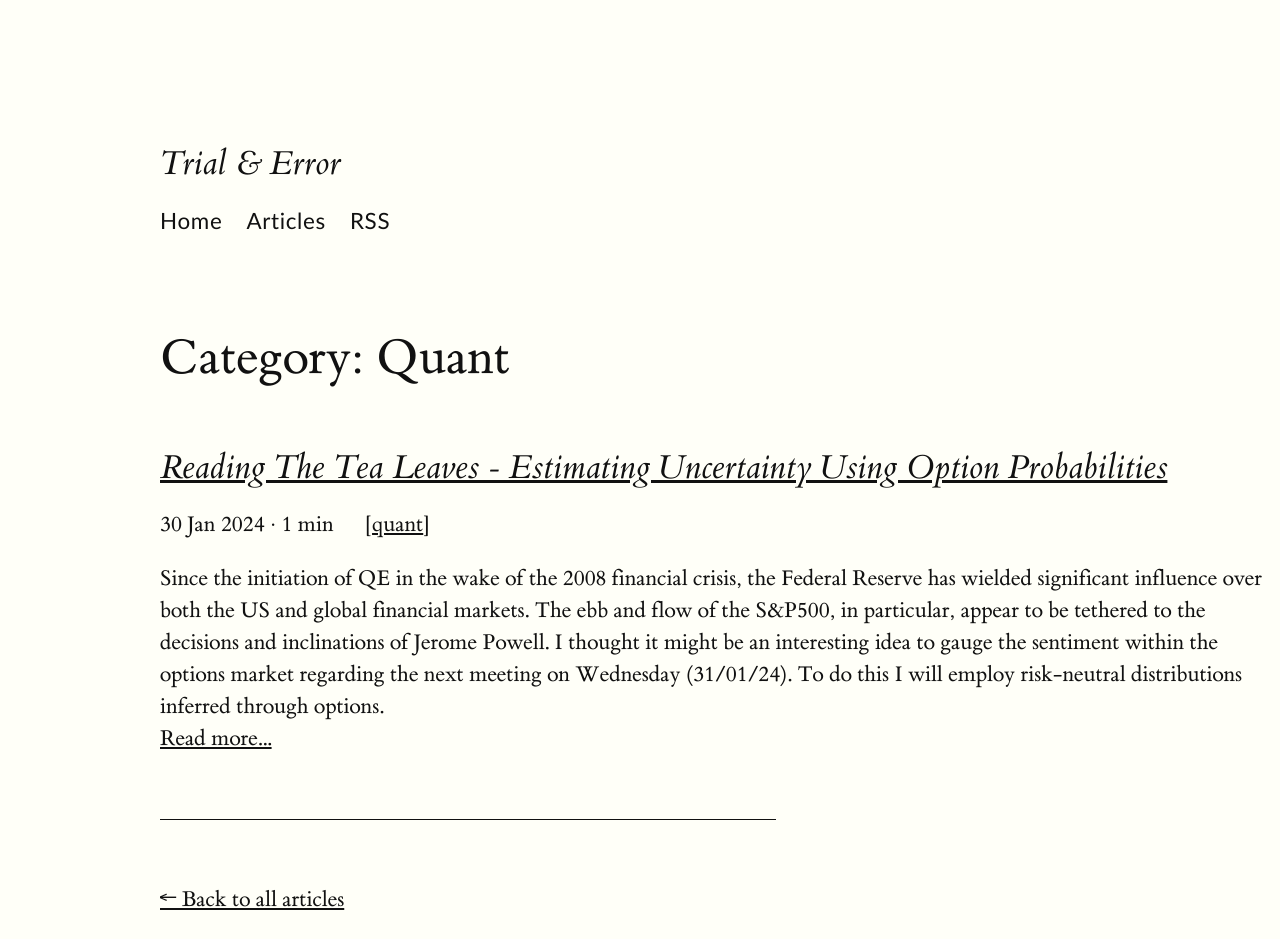
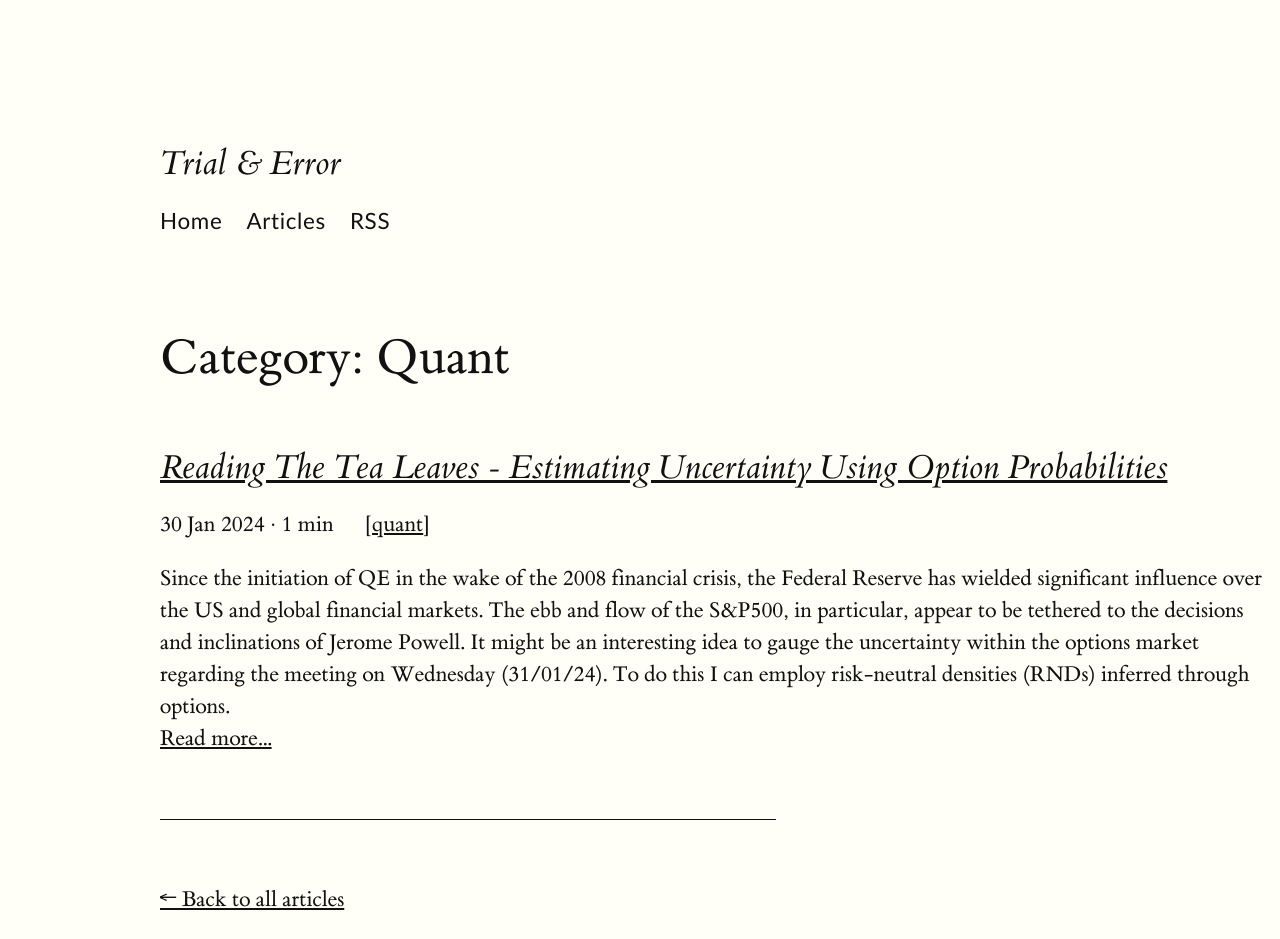
Before and after one commit to CSomers3/csomers3.github.io, a Jekyll site: the page built from category/quant.md, in a window 1280 px wide. Built offline with Jekyll 4.4.1, drawn with Linux system fonts in a browser that asks for light colours; some of the changed lines change nothing that is shown.

Commit message:
Update 2024-01-30-RND.md

```diff
--- a/_posts/2024-01-30-RND.md
+++ b/_posts/2024-01-30-RND.md
@@ -4,4 +4,8 @@
 category: quant
 ---
 
-Since the initiation of QE in the wake of the 2008 financial crisis, the Federal Reserve has wielded significant influence over both the US and global financial markets. The ebb and flow of the S&P500, in particular, appear to be tethered to the decisions and inclinations of Jerome Powell. I thought it might be an interesting idea to gauge the sentiment within the options market regarding the next meeting on Wednesday (31/01/24). To do this I will employ risk-neutral distributions inferred through options.
+Since the initiation of QE in the wake of the 2008 financial crisis, the Federal Reserve has wielded significant influence over the US and global financial markets. The ebb and flow of the S&P500, in particular, appear to be tethered to the decisions and inclinations of Jerome Powell. It might be an interesting idea to gauge the uncertainty within the options market regarding the meeting on Wednesday (31/01/24). To do this I can employ risk-neutral densities (RNDs) inferred through options.
+
+Market rate uncertainty can be observed directly through Futures probabilities (see <a href="[https://www.cmegroup.com/markets/interest-rates/cme-fedwatch-tool.html"]>here</a>), but this is an experiment to see how uncertainty is regarded in the equity market. Using SPY options contracts near expiration I employ a Breeden-Litzenberger to extract some insight into market probabilities.
+
+This method is fairly popular due to its non-parametric nature (i.e I don't have to assume a distribution). Thankfully for me, that makes it easy to implement.
```
